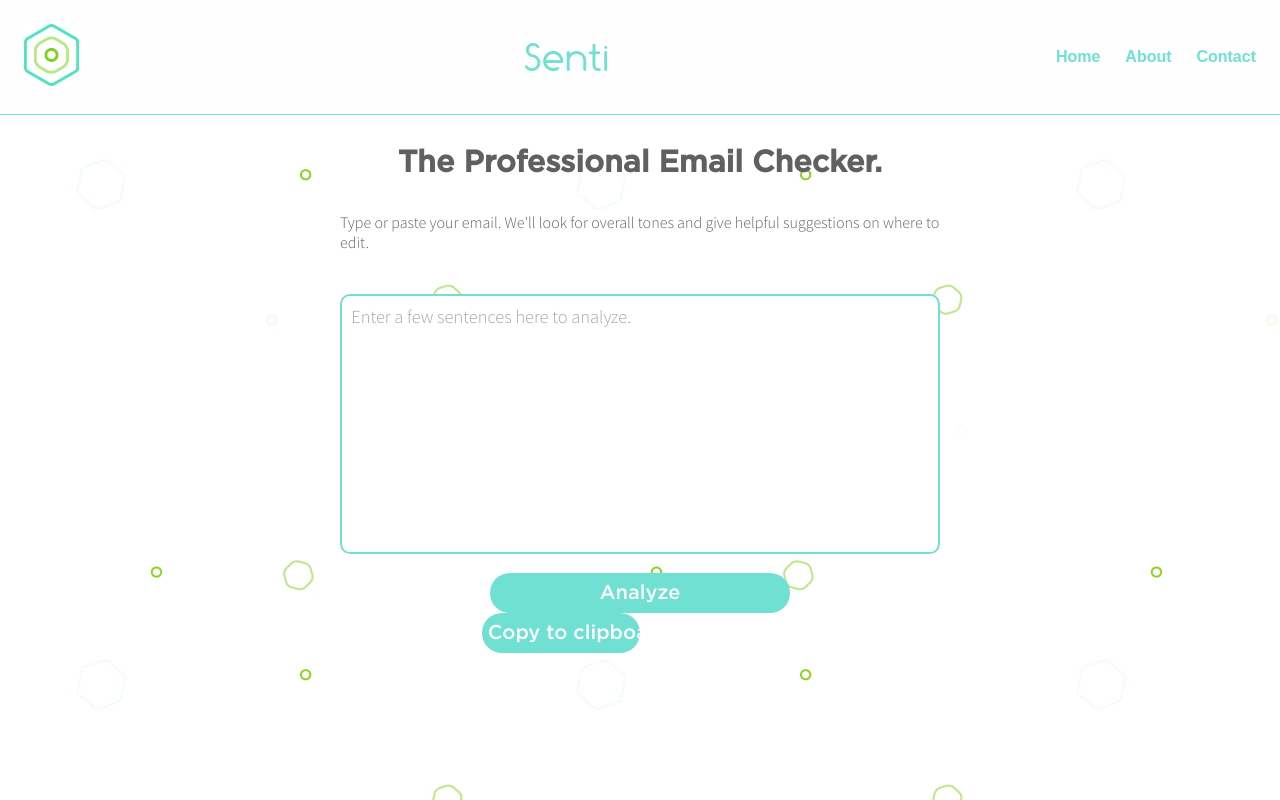
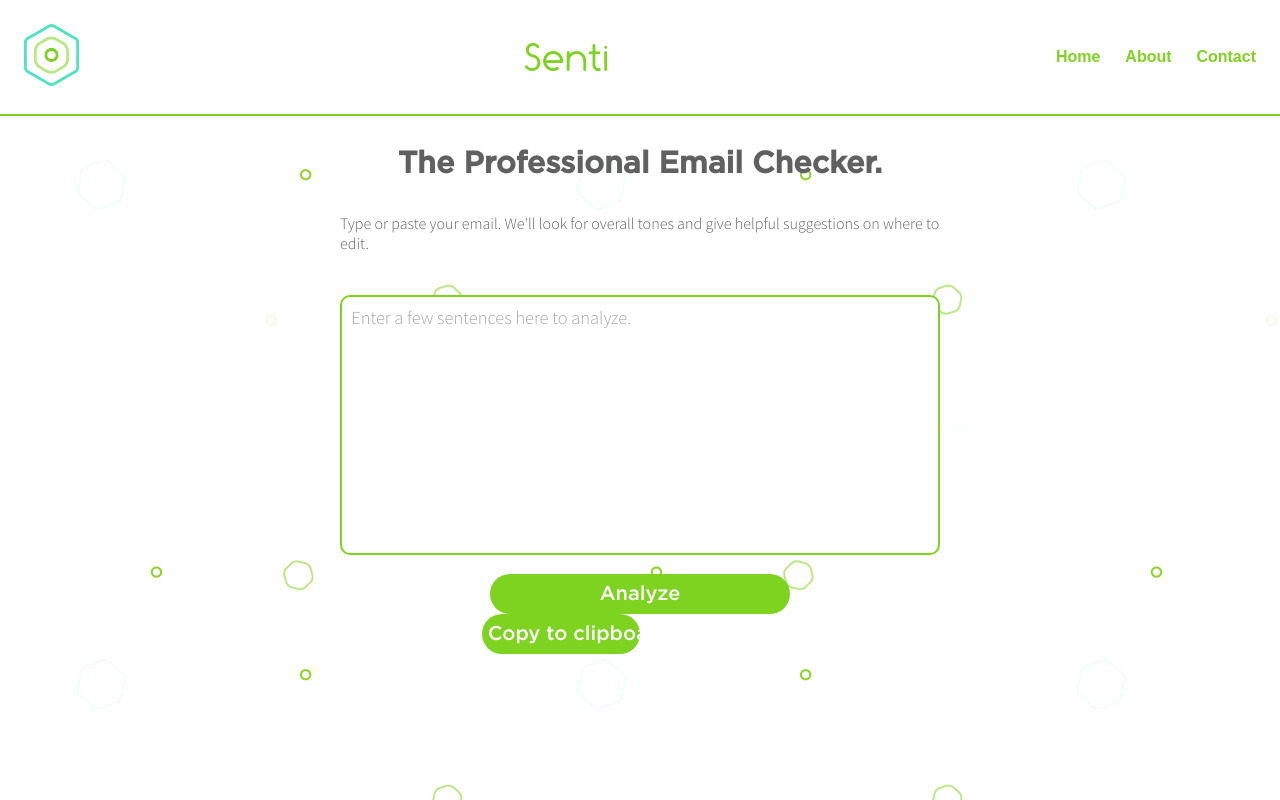
Before and after one commit to BrandonKlotz/senti, a React (Create React App) app in the folder client/: page / in a window 1280 px wide. Built offline with nearby package versions, Linux system fonts and the light colour scheme.

Commit message:
Hey so i guess we are not a big fan of seafoam any more

```diff
--- a/client/src/index.css
+++ b/client/src/index.css
@@ -75,7 +75,7 @@ header {
   display: flex;
   flex-direction: row;
   justify-content: space-between;
-  border-bottom: 1px #70E0D3 solid;
+  border-bottom: 2px #7ED321 solid;
   align-items: center;
   padding: 1.5em;
   background-color: #fefefe;
@@ -92,7 +92,7 @@ header img {
 }
 
 .dropbtn {
-    background-color: #70E0D3;
+    background-color: #7ED321;
     color: white;
     padding: 16px;
     font-size: 16px;
@@ -115,7 +115,7 @@ header img {
     right: 0;
     background-color: #fefefe;
     width: 200px;
-    border: 1px solid #70E0D3;
+    border: 1px solid #7ED321;
     margin-top: 28px;
     z-index: 1;
 }
@@ -128,7 +128,7 @@ header img {
 }
 
 .dropdown a:hover {
-  background-color: #70E0D3;
+  background-color: #7ED321;
 }
 
 .show {
@@ -164,7 +164,7 @@ textarea {
   background-color: #ffffff;
   padding: .5em;
   margin-bottom: 1em;
-  border: 2px solid #70E0D3;
+  border: 2px solid #7ED321;
   border-radius: 10px;
   resize: none;
 
@@ -186,7 +186,7 @@ textarea:focus {
 .Button {
   height: 40px;
   width: 50%;
-  background-color: #70E0D3;
+  background-color: #7ED321;
   color: #fff;
   font-size: 1.25em;
   font-family: 'Gotham';
@@ -388,7 +388,7 @@ hr {
 
   .ExpandedNavigation a {
     text-decoration: none;
-    color: #70E0D3;
+    color: #7ED321;
     font-weight: bold;
   }
 }
@@ -468,7 +468,7 @@ hr {
   margin: 0;
   font-family: 'Comfortaa';
   font-size: 2.5em;
-  color: #70E0D3;
+  color: #7ED321;
 }
 
 .loadingAnimation {
```
